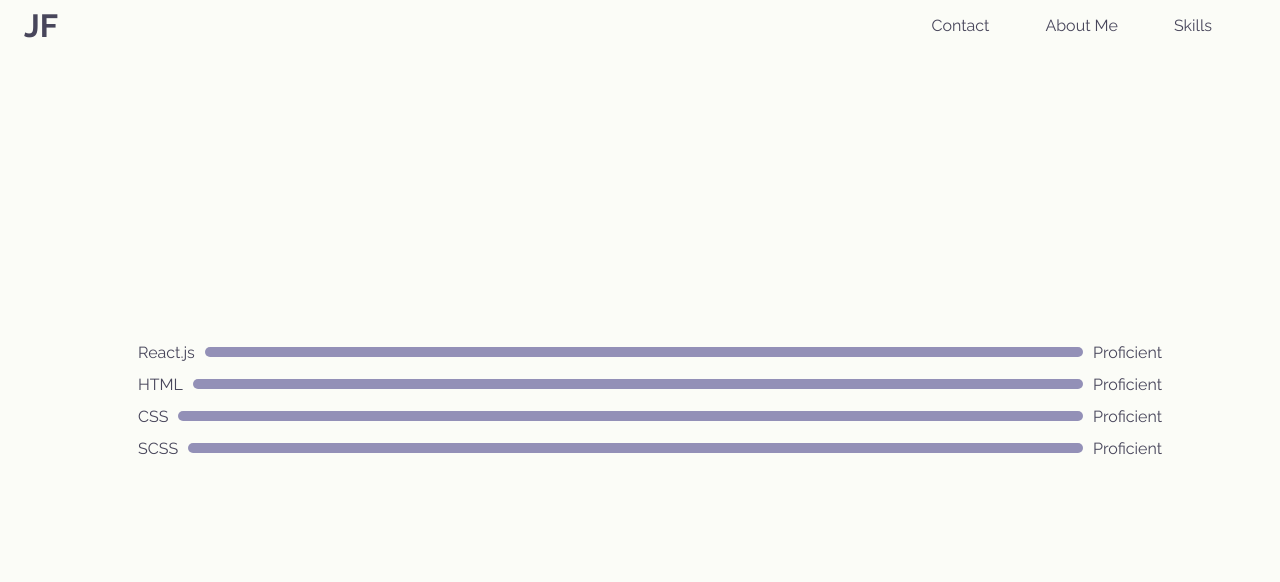
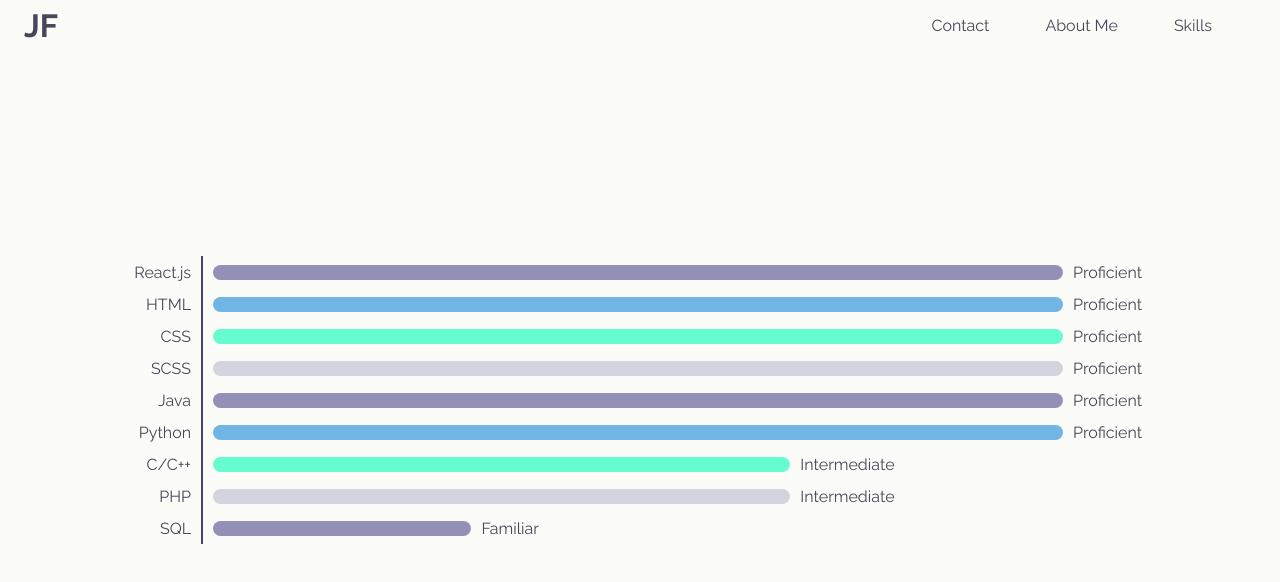
Before and after one commit to jfrumk/personal-website, a React (Create React App) app: page /skills in a window 1280 px wide. Shown: the top 582 px of the page. Built offline with nearby package versions, Linux system fonts and the light colour scheme.

Commit message:
Expand skills chart functionality

```diff
--- a/src/components/SkillsChart.js
+++ b/src/components/SkillsChart.js
@@ -7,7 +7,7 @@
     return (
       <li key={index}>
         <div className="skillBarWrapper">
-          {item}
+          <span className="skillName">{item}</span>
           <div className="skillAndBar">
             <span className={"skillBar " + props.skillProficiency[index]} />
             {props.skillProficiency[index]}
--- a/src/styles/skillsChart.scss
+++ b/src/styles/skillsChart.scss
@@ -2,11 +2,40 @@
 
 .skillChart{
     list-style: none;
-    margin: 0 10px;
+    padding: 0 10px;
     height: 100%;
     width: 100%;
     padding-inline-start: 0px;
     & > li{
+        &:nth-of-type(4n-3){
+            .skillBar{
+            background-color: $purple;
+            }
+        }
+        &:nth-of-type(4n-2){
+            .skillBar{
+            background-color: $blue;
+            }
+        }
+        &:nth-of-type(4n-1){
+            .skillBar{
+            background-color: $green;
+            }
+        }
+        &:nth-of-type(4n){
+            .skillBar{
+            background-color: change-color($light-gray, $lightness: 85%);
+            }
+        }
+        .skillName{
+            display: flex;
+            align-items: center;
+            justify-content: flex-end;
+            padding-right: 10px;
+            width: 75px;
+            height: 100%;
+            border-right: 2px $dark solid;
+        }
         .skillBarWrapper{
             display: flex;
             align-items: center;
@@ -19,14 +48,20 @@
             display: flex;
         .skillBar{
             display: inline-block;
-            height: 10px;
-            background-color: $purple;
+            height: 15px;
             margin: 0 10px;
             border-radius: 99rem;
             &.Proficient{
                 flex-grow: 1;
-                animation: grow-bar 1s ease-out 1;
-
+                animation: grow-bar-prof 1s ease-out 1;
+            }
+            &.Intermediate{
+                flex-grow: 0.7;
+                animation: grow-bar-int 1s ease-out 1;
+            }
+            &.Familiar{
+                flex-grow: 0.3;
+                animation: grow-bar-fam 1s ease-out 1;
             }
         }
     }
@@ -48,7 +83,7 @@
     }
 }
 
-@include keyframes-animation("grow-bar"){
+@include keyframes-animation("grow-bar-prof"){
     0%{
         flex-grow: 0;
     }
@@ -56,3 +91,21 @@
         flex-grow: 1;
     }
 }
+
+@include keyframes-animation("grow-bar-int"){
+    0%{
+        flex-grow: 0;
+    }
+    100%{
+        flex-grow: 0.7;
+    }
+}
+
+@include keyframes-animation("grow-bar-fam"){
+    0%{
+        flex-grow: 0;
+    }
+    100%{
+        flex-grow: 0.3;
+    }
+}
--- a/src/views/Skills.js
+++ b/src/views/Skills.js
@@ -6,12 +6,27 @@
     <div className="skillsWholePage">
       <div className="chartSection">
         <SkillsChart
-          skillNames={["React.js", "HTML", "CSS", "SCSS"]}
+          skillNames={[
+            "React.js",
+            "HTML",
+            "CSS",
+            "SCSS",
+            "Java",
+            "Python",
+            "C/C++",
+            "PHP",
+            "SQL",
+          ]}
           skillProficiency={[
             "Proficient",
             "Proficient",
             "Proficient",
             "Proficient",
+            "Proficient",
+            "Proficient",
+            "Intermediate",
+            "Intermediate",
+            "Familiar",
           ]}
         />
       </div>
```
